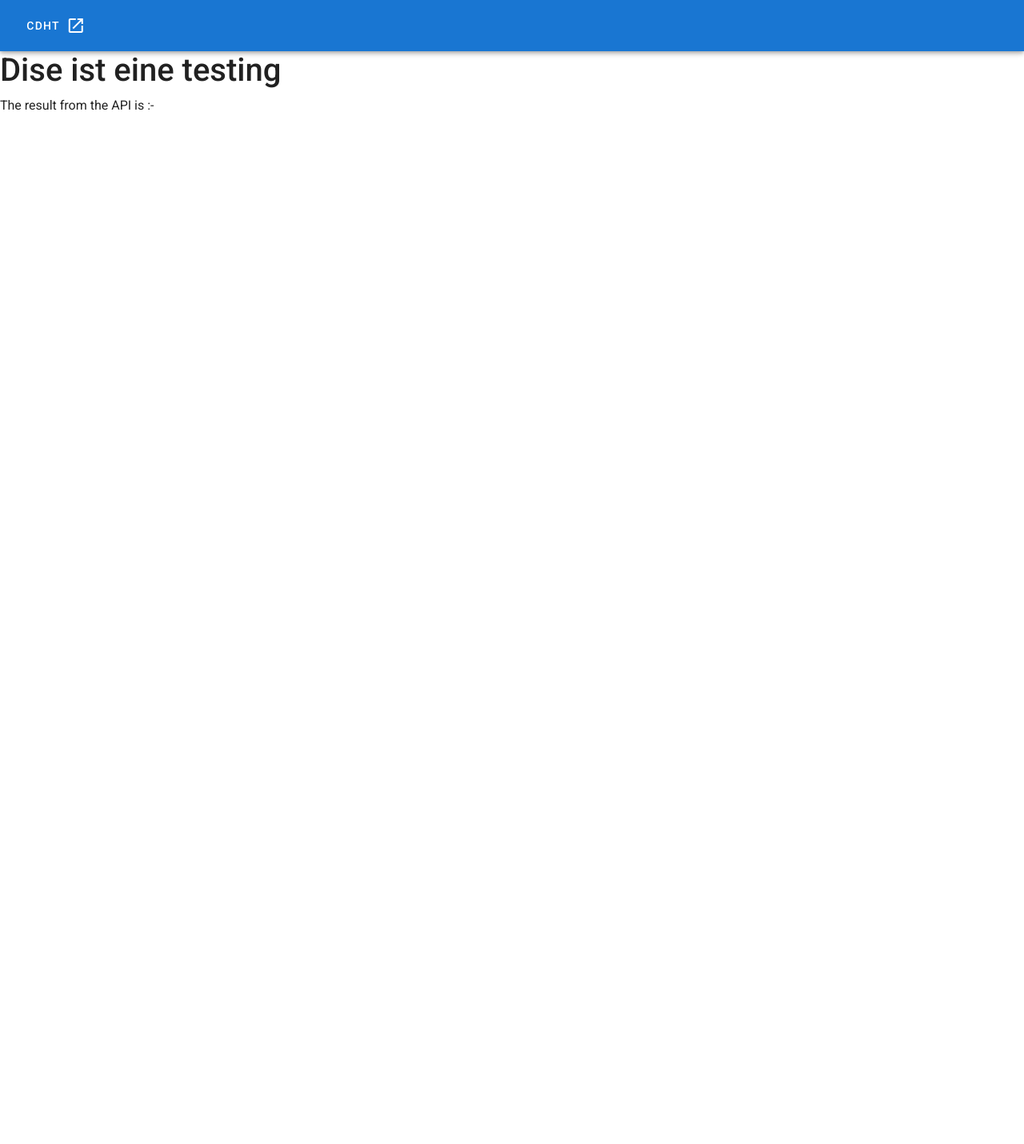
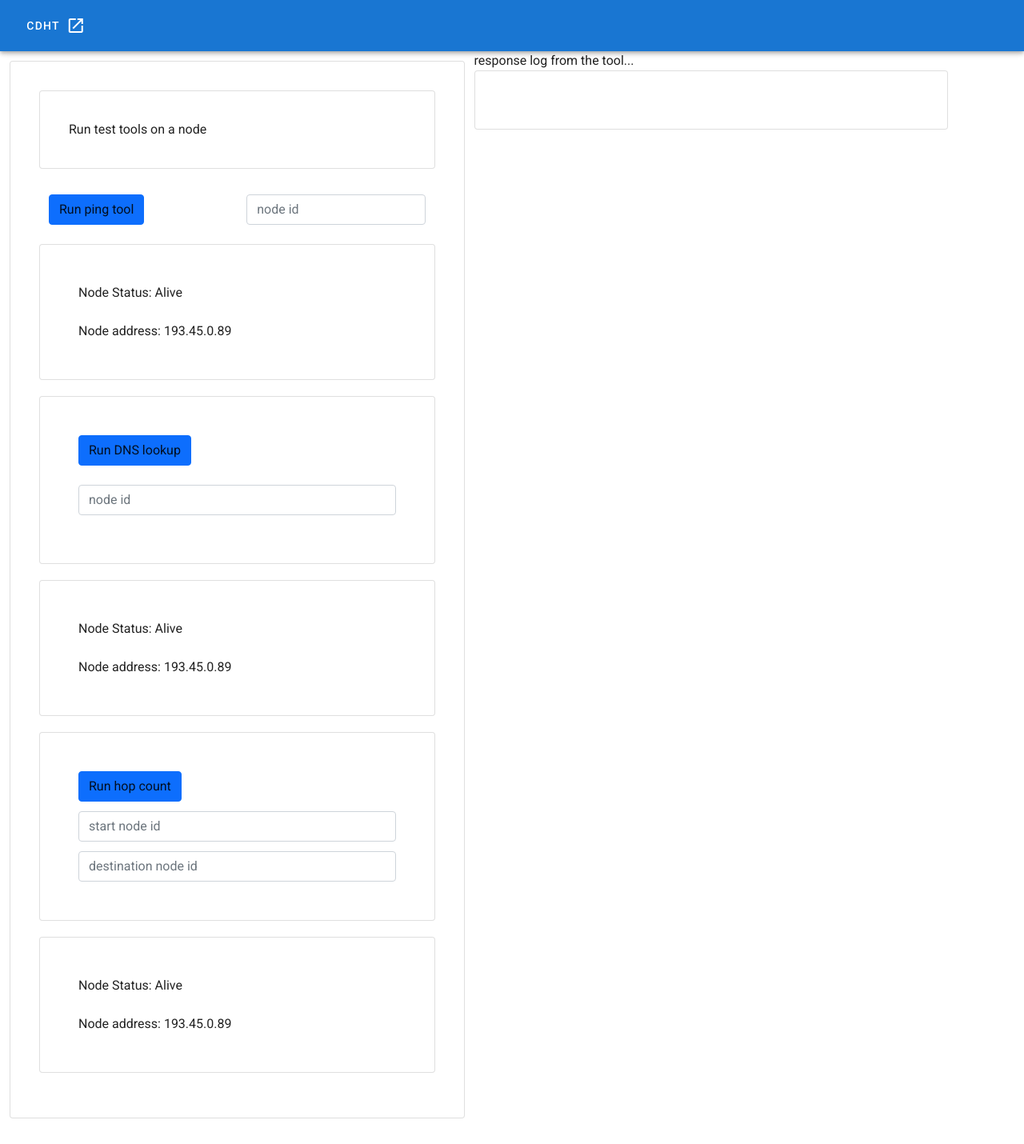
Before and after one commit to FF-DS/CDHT, a Vue app in the folder cdht-monitoring-web/: page /testing in a window 1280 px wide. Shown: the whole page at 80% size. Before the commit the page ends 800 px from the top, so only its background shows below. Built offline with nearby package versions, Linux system fonts and the light colour scheme.

Commit message:
testing page skeleton

```diff
--- a/cdht-monitoring-web/src/views/testing/Testing.vue
+++ b/cdht-monitoring-web/src/views/testing/Testing.vue
@@ -1,7 +1,140 @@
 <template>
-  <div>
-    <h1>Dise ist eine testing</h1>
-    <div>The result from the API is :- {{ test }}</div>
+  <div class="container">
+    <div class="row">
+      <div class="col left">
+
+        <div class="card">
+          <div class="card-body">
+            <div class="col">
+              <div class="row">
+                <div class="card">
+                  <div class="card-body">Run test tools on a node</div>
+                </div>
+              </div>
+              <div class="row">
+                <div class="col">
+                  <button
+                    class="btn btn-primary"
+                    type="submit"
+                  >Run ping tool</button>
+                </div>
+                <div class="col">
+                  <div class="mb-3">
+                    <input
+                      type="text"
+                      class="form-control"
+                      placeholder="node id"
+                    >
+                  </div>
+                </div>
+              </div>
+              <div class="row">
+                <div class="card">
+                  <div class="card-body">
+                    <div class="col">
+                      Node Status: Alive
+                    </div>
+                    <div class="col">
+                      Node address: 193.45.0.89
+                    </div>
+                  </div>
+                </div>
+              </div>
+              <div class="row">
+                <div class="card">
+                  <div class="card-body">
+                    <div class="col">
+                      <button
+                        class="btn btn-primary"
+                        type="submit"
+                      >Run DNS lookup</button>
+                    </div>
+                    <div class="col">
+                      <div class="mb-3">
+                        <input
+                          type="text"
+                          class="form-control"
+                          placeholder="node id"
+                        >
+                      </div>
+                    </div>
+                  </div>
+                </div>
+              </div>
+              <div class="row">
+                <div class="card">
+                  <div class="card-body">
+                    <div class="col">
+                      Node Status: Alive
+                    </div>
+                    <div class="col">
+                      Node address: 193.45.0.89
+                    </div>
+                  </div>
+                </div>
+              </div>
+              <div class="row">
+                <div class="card">
+                  <div class="card-body">
+                    <div class="col">
+                      <button
+                        class="btn btn-primary"
+                        type="submit"
+                      >Run hop count</button>
+                    </div>
+                    <div class="col">
+                      <div class="row">
+                        <div class="mb-3">
+                          <input
+                            type="text"
+                            class="form-control"
+                            placeholder="start node id"
+                          >
+                        </div>
+                      </div>
+                      <div class="row">
+                        <div class="mb-3">
+                          <input
+                            type="text"
+                            class="form-control"
+                            placeholder="destination node id"
+                          >
+                        </div>
+                      </div>
+                    </div>
+                  </div>
+                </div>
+              </div>
+              <div class="row">
+                <div class="card">
+                  <div class="card-body">
+                    <div class="col">
+                      Node Status: Alive
+                    </div>
+                    <div class="col">
+                      Node address: 193.45.0.89
+                    </div>
+                  </div>
+                </div>
+              </div>
+            </div>
+          </div>
+        </div>
+      </div>
+      <div class="col">
+        <div class="row">
+          response log from the tool...
+        </div>
+        <div class="row">
+          <div class="card scroll">
+            <div class="card-body">
+
+            </div>
+          </div>
+        </div>
+      </div>
+    </div>
+
   </div>
 </template>
 
@@ -16,7 +149,7 @@ export default {
   },
   computed: {
     ...mapGetters(["getTest"]),
-    test: function() {
+    test: function () {
       return this.getTest;
     },
   },
@@ -29,4 +162,12 @@ export default {
 };
 </script>
 
-<style></style>
+<style scoped>
+.left {
+  width: 33%;
+}
+.scroll {
+  max-height: 100%;
+  overflow-y: auto;
+}
+</style>
```
